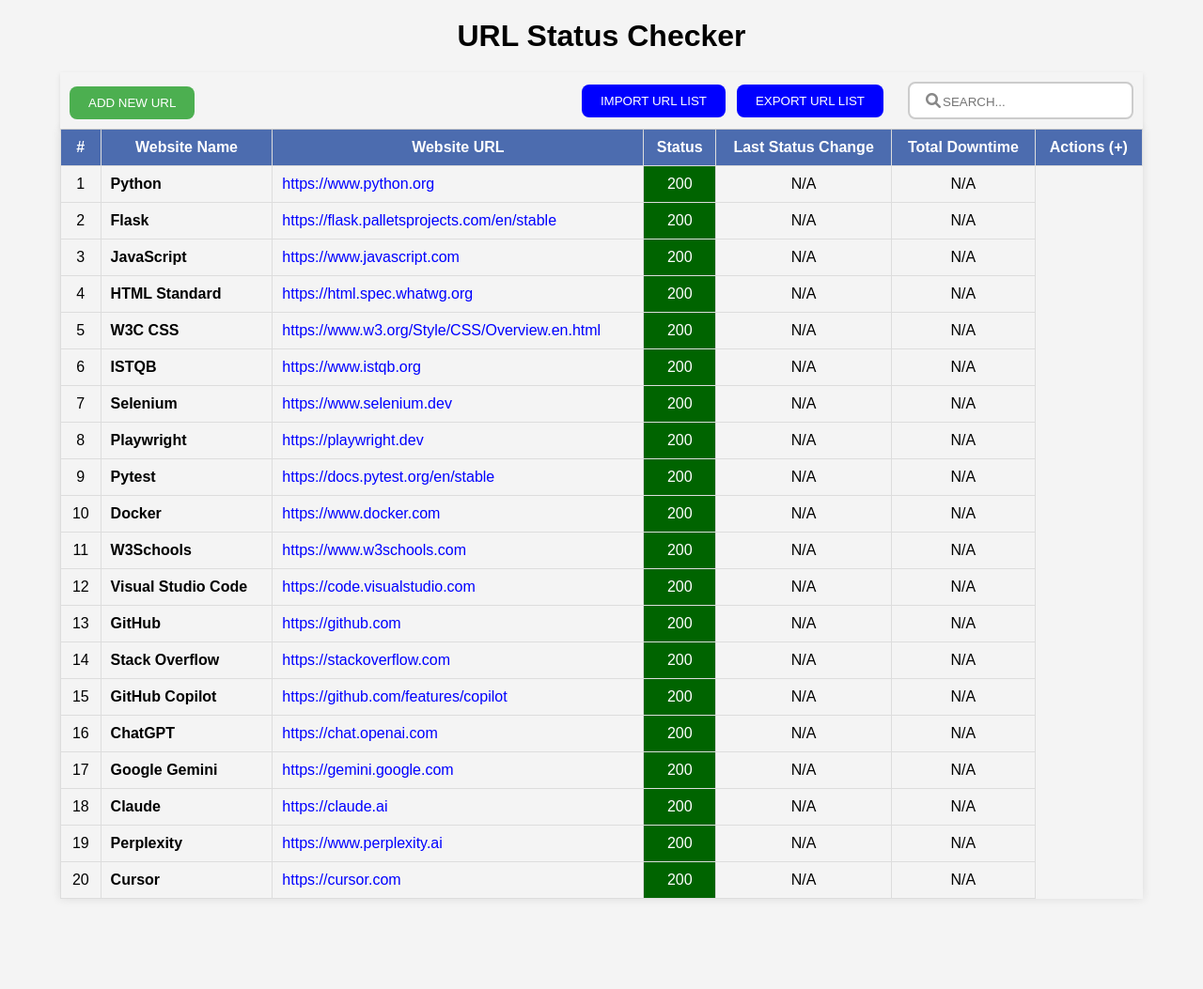
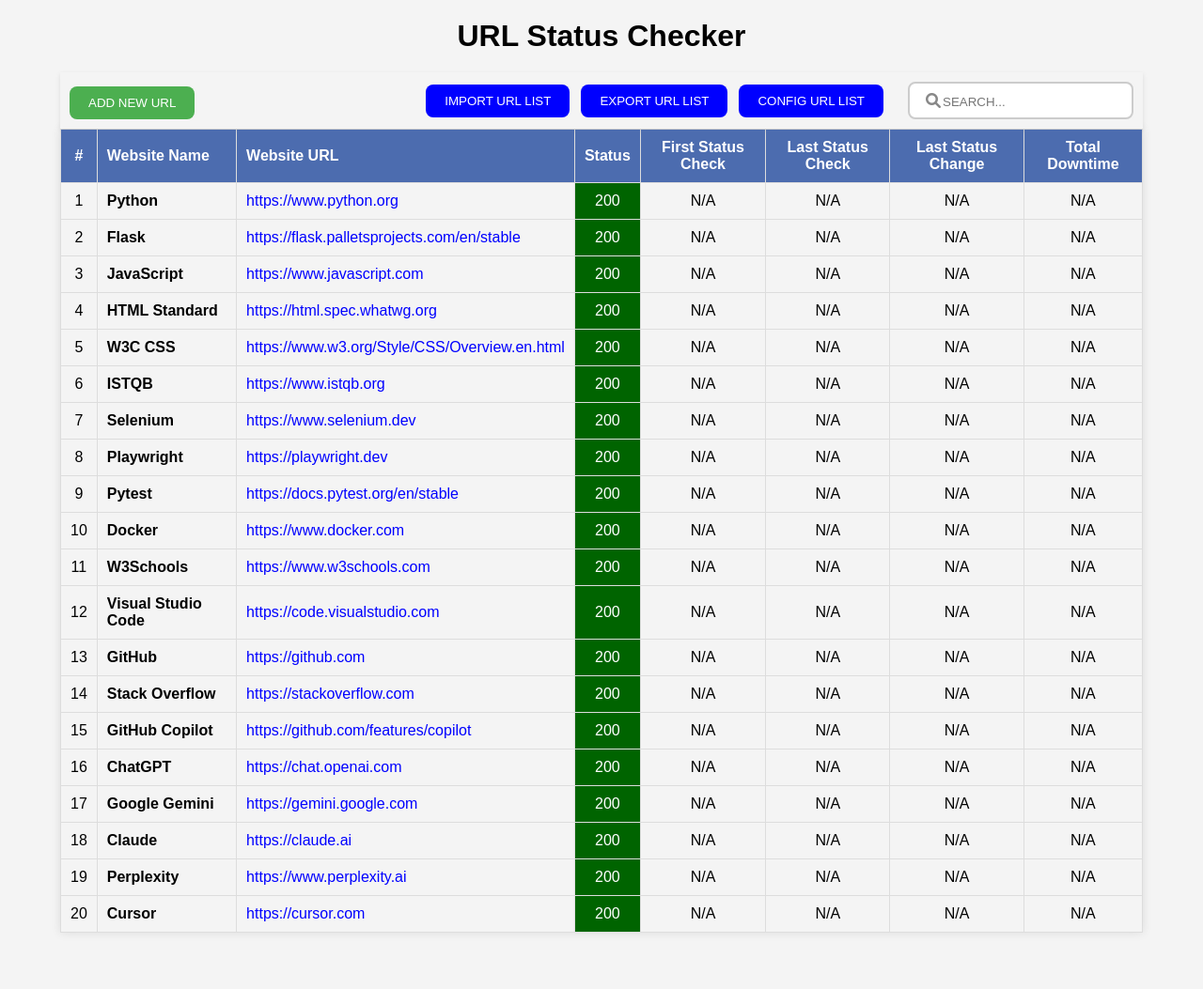
Before and after one commit to supragub/url-status-checker, a Flask app: page / in a window 1280 px wide. Shown: the whole page at 94% size. Before the commit the page ends 957 px from the top, so only its background shows below. Run offline with Flask 3, Linux system fonts and the light colour scheme.

Commit message:
Add first status check, last status check, config url list, reset status, url validator

```diff
--- a/app/routes.py
+++ b/app/routes.py
@@ -40,7 +40,7 @@
         return jsonify({"error": "Name and URL are required"}), 400
 
     new_website = OrderedDict(
-        [('id', None), ('name', data['name']), ('url', data['url']), ('statuscd', data['statuscd']), ('statusmsg', data['statusmsg']), ('lastchange', data['lastchange']), ('totaldowntime', data['totaldowntime'])])
+        [('id', None), ('name', data['name']), ('url', data['url']), ('statuscd', data['statuscd']), ('statusmsg', data['statusmsg']), ('firstcheck', data['firstcheck']), ('lastcheck', data['lastcheck']), ('lastchange', data['lastchange']), ('totaldowntime', data['totaldowntime'])])
 
     try:
         with open(DATA_FILE, 'r+') as file:
@@ -102,9 +102,9 @@
 
 def validate_data(data):
     for entry in data:
-        if not all(key in entry for key in ['id', 'name', 'url', 'statuscd', 'statusmsg', 'lastchange', 'totaldowntime']):
+        if not all(key in entry for key in ['id', 'name', 'url', 'statuscd', 'statusmsg', 'firstcheck', 'lastcheck', 'lastchange', 'totaldowntime']):
             return False
-        if not isinstance(entry['id'], int) or not isinstance(entry['name'], str) or not isinstance(entry['url'], str) or not isinstance(entry['statuscd'], str) or not isinstance(entry['statusmsg'], str) or not isinstance(entry['lastchange'], str) or not isinstance(entry['totaldowntime'], str):
+        if not isinstance(entry['id'], int) or not isinstance(entry['name'], str) or not isinstance(entry['url'], str) or not isinstance(entry['statuscd'], str) or not isinstance(entry['statusmsg'], str) or not isinstance(entry['firstcheck'], str) or not isinstance(entry['lastcheck'], str) or not isinstance(entry['lastchange'], str) or not isinstance(entry['totaldowntime'], str):
             return False
     return True
 
@@ -140,3 +140,34 @@
         return jsonify({"error": "Invalid JSON file"}), 400
     except Exception as e:
         return jsonify({"error": str(e)}), 500
+
+
+@app.route('/reset_url', methods=['PUT'])
+def reset_url():
+    data = request.get_json()
+    if not data or 'id' not in data:
+        return jsonify({"error": "ID is required"}), 400
+
+    reset_id = data['id']
+    try:
+        with open(DATA_FILE, 'r+') as file:
+            urls = json.load(file)
+            for url in urls:
+                if url['id'] == reset_id:
+                    url['statuscd'] = "N/A"
+                    url['statusmsg'] = "N/A"
+                    url['firstcheck'] = "N/A"
+                    url['lastcheck'] = "N/A"
+                    url['lastchange'] = "N/A"
+                    url['totaldowntime'] = "N/A"
+                    break
+            else:
+                return jsonify({"error": "URL not found"}), 404
+
+            file.seek(0)
+            json.dump(urls, file, indent=4)
+            file.truncate()
+
+        return jsonify({"message": "Status reset successfully"}), 200
+    except Exception as e:
+        return jsonify({"error": str(e)}), 500
--- a/app/static/css/style.css
+++ b/app/static/css/style.css
@@ -120,6 +120,7 @@
 #deleteUrlBtn {
     display: block;
     background-color: #b02f2f;
+    width: 140px;
 
 }
 
@@ -130,6 +131,7 @@
 #editUrlBtn {
     display: block;
     background-color: #E6B800;
+    width: 140px;
 
 }
 
@@ -140,6 +142,7 @@
 .resetBtn {
     background-color: #5e5e5e;
     color: white;
+    width: 140px;
 }
 
 .resetBtn:hover {
@@ -147,15 +150,22 @@
 }
 
 #exportBtn,
-#importBtn {
+#importBtn,
+#configBtn {
     background-color: blue;
     color: white;
     margin: 0 6px;
 }
 
 #exportBtn:hover,
-#importBtn:hover {
+#importBtn:hover,
+#configBtn:hover {
     background-color: darkblue;
+}
+
+#configBtn.active {
+    background-color: #b0a72f;
+    /* Passzoló szín */
 }
 
 #container {
@@ -219,7 +229,11 @@
     color: white;
 }
 
-.laststatus-column {
+.firstcheck-column {
+    text-align: center;
+}
+
+.lastcheck-column {
     text-align: center;
 }
 
--- a/app/static/js/script.js
+++ b/app/static/js/script.js
@@ -1,6 +1,6 @@
 document.addEventListener("DOMContentLoaded", function () {
     let websites = [];
-    let filteredWebsites = []; // Store the filtered data
+    let filteredWebsites = [];
     let currentSort = {
         column: null,
         direction: "asc",
@@ -15,7 +15,7 @@
 
     // Add event listeners for sorting
     document
-        .querySelectorAll("th:not(#toggleActionsColumn)")
+        .querySelectorAll("th:not(.actions-column)")
         .forEach((header, index) => {
             header.addEventListener("click", () => {
                 sortTable(index);
@@ -32,25 +32,6 @@
         }
     });
 
-    const actionsColumnHeader = document.getElementById("toggleActionsColumn");
-    let actionsVisible = false;
-    toggleActionsColumn(actionsVisible);
-
-    actionsColumnHeader.addEventListener("click", function () {
-        actionsVisible = !actionsVisible;
-        toggleActionsColumn(actionsVisible);
-        actionsColumnHeader.textContent = actionsVisible
-            ? "Actions (-)"
-            : "Actions (+)";
-    });
-
-    function toggleActionsColumn(show) {
-        const actionColumns = document.querySelectorAll(".actions-column");
-        actionColumns.forEach((col) => {
-            col.style.display = show ? "flex" : "none";
-        });
-    }
-
     function loadUrlRegistry() {
         fetch("data/url_registry.json")
             .then((response) => response.json())
@@ -62,6 +43,8 @@
                     url: item.url,
                     statuscd: item.statuscd,
                     statusmsg: item.statusmsg,
+                    firstcheck: item.firstcheck,
+                    lastcheck: item.lastcheck,
                     lastchange: item.lastchange,
                     totaldowntime: item.totaldowntime,
                 }));
@@ -88,6 +71,8 @@
           <td class="name-column">${website.name}</td>
           <td class="url-column"><a target="_blank" href="${website.url}">${website.url}</a></td>
           ${statusColumn}
+          <td class="firstcheck-column">${website.firstcheck}</td>
+          <td class="lastcheck-column">${website.lastcheck}</td>
           <td class="lastchange-column">${website.lastchange}</td>
           <td class="totaldowntime-column">${website.totaldowntime}</td>
           <td class="actions-column">
@@ -98,9 +83,19 @@
             tableBody.appendChild(row);
         });
 
+        let actionsVisible = false;
+
+        document.getElementById("configBtn").addEventListener("click", function () {
+            document.querySelectorAll(".actions-column").forEach((column) => {
+                column.style.display = actionsVisible ? "none" : "table-cell";
+            });
+            actionsVisible = !actionsVisible;
+            this.classList.toggle("active", actionsVisible); // Add or remove active class
+        });
+
         document.querySelectorAll(".resetBtn").forEach((button) => {
             button.addEventListener("click", function () {
-                const id = this.getAttribute("data-id");
+                const id = parseInt(this.getAttribute("data-id"));
                 resetUrl(id);
             });
         });
@@ -111,8 +106,6 @@
             cell.addEventListener("mouseover", showTooltip);
             cell.addEventListener("mouseout", hideTooltip);
         });
-
-        toggleActionsColumn(actionsVisible);
     }
 
     function sortTable(columnIndex) {
@@ -121,6 +114,8 @@
             "name",
             "url",
             "statuscd",
+            "firstcheck",
+            "lastcheck",
             "lastchange",
             "totaldowntime",
         ][columnIndex];
@@ -150,6 +145,17 @@
         renderTable(filteredWebsites);
     }
 
+    function isValidUrl(url) {
+        const urlPattern = new RegExp(
+            "^(https?:\\/\\/)?" + // http vagy https
+            "((([a-zA-Z0-9\\-]+\\.)+[a-zA-Z]{2,})|" + // domain név
+            "((\\d{1,3}\\.){3}\\d{1,3}))" + // vagy IP cím (IPv4)
+            "(\\:\\d+)?(\\/[-a-zA-Z0-9@:%_+.~#?&/=]*)?$",
+            "i"
+        ); // port és útvonal
+        return !!urlPattern.test(url);
+    }
+
     function showTooltip(event) {
         const statusMsg = event.target.getAttribute("data-statusmsg");
         const tooltip = document.createElement("div");
@@ -171,10 +177,40 @@
     }
 
     function resetUrl(id) {
-        alert(`Reset button clicked for ID: ${id}`);
+        const resetData = {
+            id: id,
+            statuscd: "N/A",
+            statusmsg: "N/A",
+            firstcheck: "N/A",
+            lastcheck: "N/A",
+            lastchange: "N/A",
+            totaldowntime: "N/A",
+        };
+
+        fetch("/reset_url", {
+            method: "PUT",
+            headers: { "Content-Type": "application/json" },
+            body: JSON.stringify(resetData),
+        })
+            .then((response) => response.json())
+            .then((data) => {
+                if (data.error) {
+                    alert("An error occurred: " + data.error);
+                } else {
+                    alert("Status reset successful!");
+                    location.reload(); // Refresh data without reloading the page
+                }
+            })
+            .catch((error) => console.error("Error:", error));
     }
 
     function importJson() {
+        const confirmation = confirm(
+            "Importing will overwrite the current URL list and you will lose its content permanently. Are you sure you want to import a new URL list?"
+        );
+
+        if (!confirmation) return; // If user clicks "Cancel", do nothing
+
         const input = document.createElement("input");
         input.type = "file";
         input.accept = ".json";
@@ -198,17 +234,29 @@
                 })
                 .catch((error) => console.error("Error:", error));
         };
-        input.click();
+        input.click(); // Open file dialog after confirmation
     }
 
     function exportJson() {
         const exportData = websites.map(
-            ({ id, name, url, statuscd, statusmsg, lastchange, totaldowntime }) => ({
+            ({
                 id,
                 name,
                 url,
                 statuscd,
                 statusmsg,
+                firstcheck,
+                lastcheck,
+                lastchange,
+                totaldowntime,
+            }) => ({
+                id,
+                name,
+                url,
+                statuscd,
+                statusmsg,
+                firstcheck,
+                lastcheck,
                 lastchange,
                 totaldowntime,
             })
@@ -238,6 +286,8 @@
                     website.name.toLowerCase().includes(searchTerm) ||
                     website.url.toLowerCase().includes(searchTerm) ||
                     website.statuscd.toLowerCase().includes(searchTerm) ||
+                    website.firstcheck.toLowerCase().includes(searchTerm) ||
+                    website.lastcheck.toLowerCase().includes(searchTerm) ||
                     website.lastchange.toLowerCase().includes(searchTerm) ||
                     website.totaldowntime.toLowerCase().includes(searchTerm)
             );
@@ -264,6 +314,11 @@
         const url = prompt("Enter Website URL:");
         if (url === null) return alert("Website URL is required.");
 
+        if (!isValidUrl(url)) {
+            alert("The URL format is invalid. Please enter a valid URL.");
+            return;
+        }
+
         const id = websites.length ? Math.max(...websites.map((w) => w.id)) + 1 : 1;
 
         const newUrl = {
@@ -272,6 +327,8 @@
             url,
             statuscd: "N/A",
             statusmsg: "N/A",
+            firstcheck: "N/A",
+            lastcheck: "N/A",
             lastchange: "N/A",
             totaldowntime: "N/A",
         };
@@ -310,6 +367,11 @@
     const url = prompt("Edit Website URL:", currentUrl);
     // Check if the user closed the prompt (Cancel)
     if (url === null) return; // Exit if Cancel was clicked
+
+    if (!isValidUrl(url)) {
+        alert("The URL format is invalid. Please enter a valid URL.");
+        return;
+    }
 
     if (!name || !url) return alert("Website Name and Website URL are required");
 
--- a/app/templates/index.html
+++ b/app/templates/index.html
@@ -21,6 +21,7 @@
             <div class="search-container">
                 <button id="importBtn">Import URL List</button>
                 <button id="exportBtn">Export URL List</button>
+                <button id="configBtn">Config URL List</button>
                 <i class="fas fa-search"></i>
                 <input id="searchInput" type="text" placeholder="Search..." />
             </div>
@@ -28,13 +29,15 @@
         <table id="statusTable">
             <thead>
                 <tr>
-                    <th>#</th>
-                    <th>Website Name</th>
-                    <th>Website URL</th>
-                    <th>Status</th>
-                    <th>Last Status Change</th>
-                    <th>Total Downtime</th>
-                    <th id="toggleActionsColumn">Actions (+)</th>
+                    <th class="number-column">#</th>
+                    <th class="name-column">Website Name</th>
+                    <th class="url-column">Website URL</th>
+                    <th class="status-column">Status</th>
+                    <th class="firstcheck-column">First Status Check</th>
+                    <th class="lastcheck-column">Last Status Check</th>
+                    <th class="lastchange-column">Last Status Change</th>
+                    <th class="totaldowntime-column">Total Downtime</th>
+                    <th class="actions-column">Actions</th>
                 </tr>
             </thead>
             <tbody></tbody>
```
Also changed, not shown: app/data/url_registry.json (+40 -0 lines).
